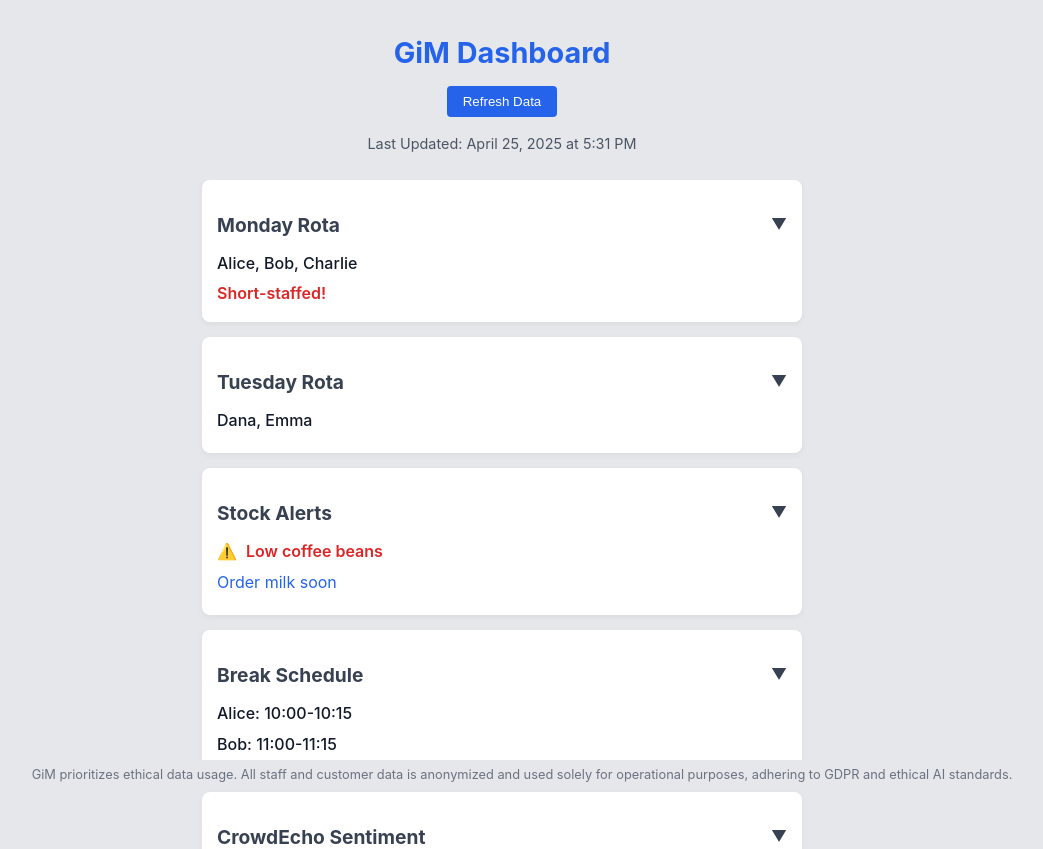
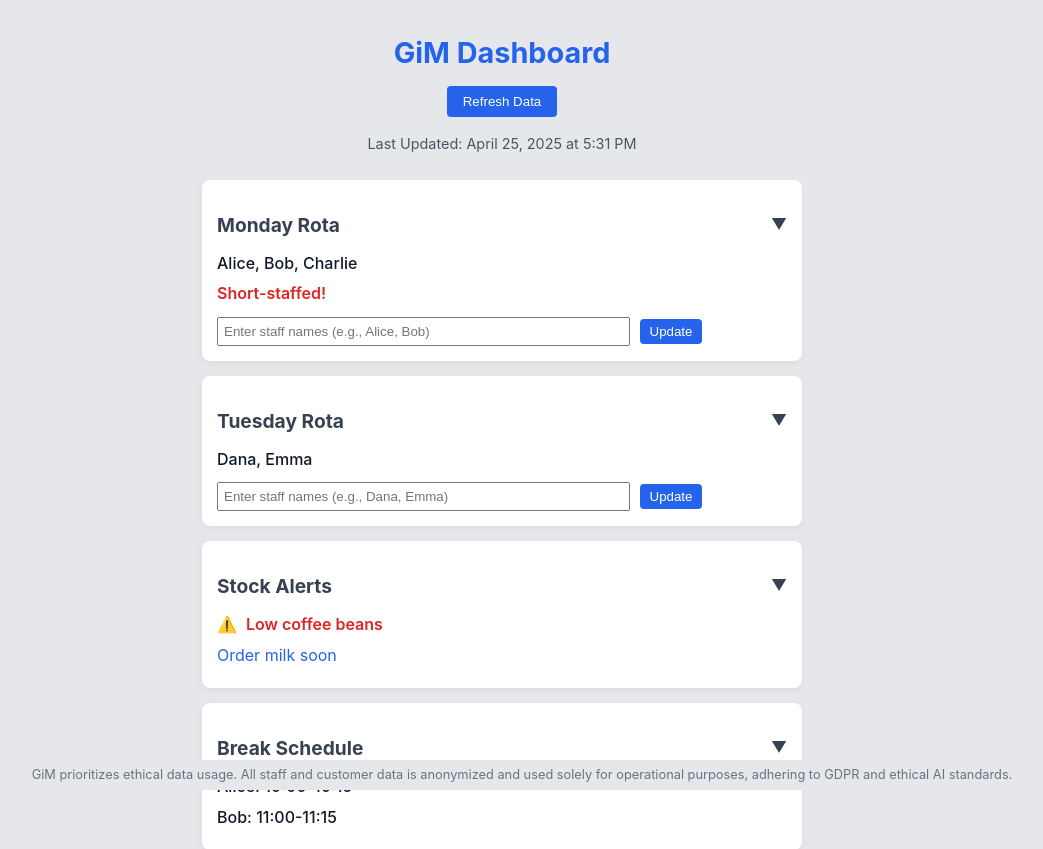
Before and after one commit to EdiHZ/GiM-Demo-0425, a Flask app: page / in a window 1280 px wide. Shown: the top 849 px of the page, without its empty margins (138-1181 px from the left). Run offline with Flask 3, Linux system fonts and the light colour scheme.

Commit message:
Added form index.html

```diff
--- a/templates/index.html
+++ b/templates/index.html
@@ -167,6 +167,25 @@
             background-color: var(--bg-light);
             padding: 5px 0;
         }
+        .rota-form {
+            margin-top: 10px;
+        }
+        .rota-input {
+            padding: 5px;
+            width: 70%;
+            margin-right: 5px;
+        }
+        .rota-submit {
+            padding: 5px 10px;
+            background-color: var(--primary-blue);
+            color: white;
+            border: none;
+            border-radius: 4px;
+            cursor: pointer;
+        }
+        .rota-submit:hover {
+            background-color: #1d4ed8;
+        }
         @media (max-width: 600px) {
             body {
                 padding: 15px;
@@ -183,6 +202,9 @@
             }
             .card:hover {
                 transform: none;
+            }
+            .rota-input {
+                width: 60%;
             }
         }
     </style>
@@ -209,6 +231,10 @@
                 {% if monday_warning %}
                     <div class="warning" role="alert" aria-label="Staff shortage warning for Monday">{{ monday_warning }}</div>
                 {% endif %}
+                <form class="rota-form" method="POST" action="/update-rota/monday">
+                    <input type="text" name="rota" class="rota-input" placeholder="Enter staff names (e.g., Alice, Bob)" aria-label="Edit Monday rota">
+                    <button type="submit" class="rota-submit">Update</button>
+                </form>
             </div>
         </div>
 
@@ -216,6 +242,10 @@
             <h2 id="tuesday-rota" onclick="toggleSection(this)" onkeydown="handleKeydown(event, this)" tabindex="0" aria-expanded="true" aria-controls="tuesday-content">Tuesday Rota</h2>
             <div class="card-content" id="tuesday-content">
                 <div class="rota-list">{{ tuesday_rota | join(", ") }}</div>
+                <form class="rota-form" method="POST" action="/update-rota/tuesday">
+                    <input type="text" name="rota" class="rota-input" placeholder="Enter staff names (e.g., Dana, Emma)" aria-label="Edit Tuesday rota">
+                    <button type="submit" class="rota-submit">Update</button>
+                </form>
             </div>
         </div>
 
```
